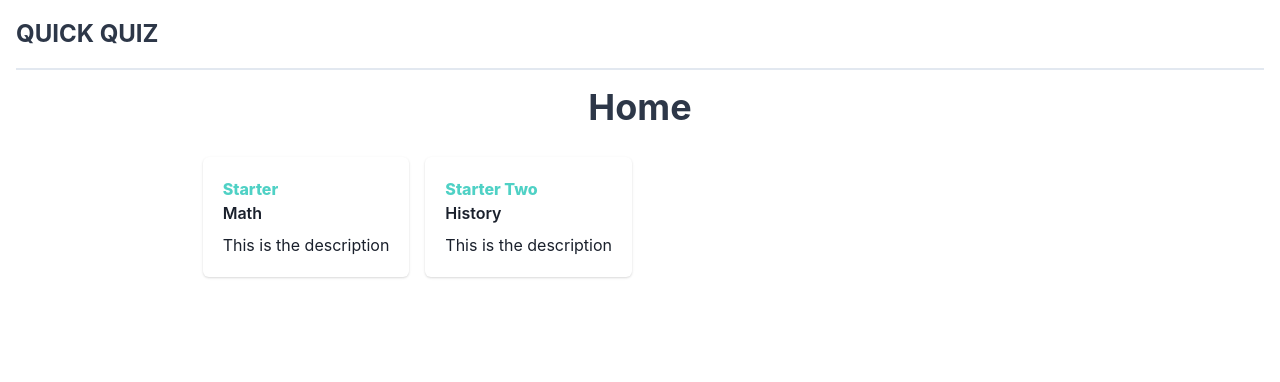
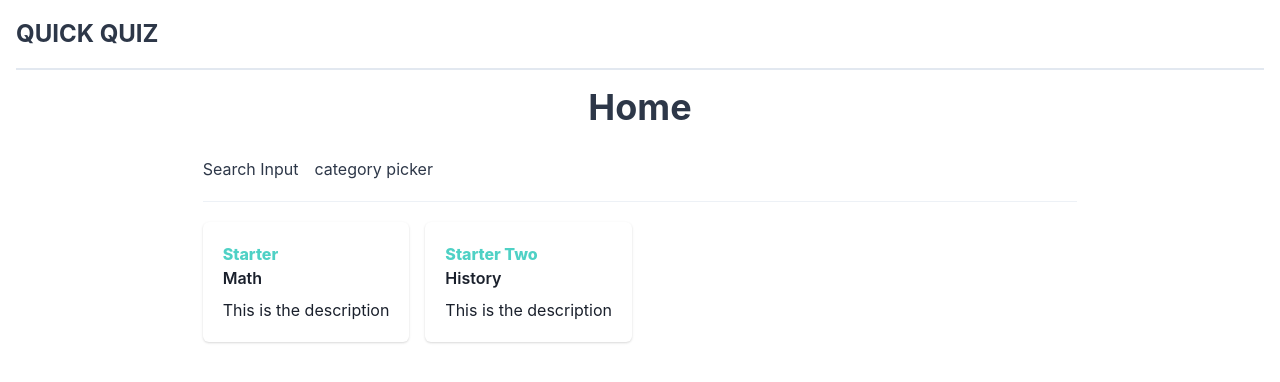
Before and after one commit to mikeHerceg/QuickQuiz, a React (Vite) app: page / in a window 1280 px wide. Shown: the top 382 px of the page. Built offline with nearby package versions, Linux system fonts and the light colour scheme.

Commit message:
add filter context for home page

```diff
--- a/src/components/errors/index.ts
+++ b/src/components/errors/index.ts
@@ -0,0 +1 @@
+export * from "./quizNotFound.component";
--- /dev/null
+++ b/src/pages/home/components/quizTiles.component.tsx
@@ -0,0 +1,20 @@
+import { QuizSummary } from "../../../components/cards";
+import { AllQuizes } from "../../../quizes/all.quiz";
+import { Spacing } from "../../../theme/spacing.theme";
+import { Grid } from "@chakra-ui/react";
+
+export const QuizTiles = () => {
+  return (
+    <Grid templateColumns="repeat(4, 1fr)" gap={Spacing.md}>
+      {AllQuizes.map(({ title, description, category, id }) => (
+        <QuizSummary
+          key={id}
+          title={title}
+          description={description}
+          category={category}
+          link={`/quiz/${id}`}
+        />
+      ))}
+    </Grid>
+  );
+};
--- /dev/null
+++ b/src/pages/home/components/searchAndFilter.component.tsx
@@ -0,0 +1,13 @@
+import { Divider, HStack } from "@chakra-ui/react";
+import { Spacing } from "../../../theme";
+
+export const SearchAndFilter = () => {
+  return (
+    <>
+      <HStack gap={Spacing.md}>
+        <span>Search Input</span> <span>category picker</span>
+      </HStack>
+      <Divider my={Spacing.lr} />
+    </>
+  );
+};
--- /dev/null
+++ b/src/pages/home/filter.context.tsx
@@ -0,0 +1,26 @@
+import { createContext, FunctionComponent, useState } from "react";
+import { Category } from "../../types/globals.types";
+
+type Filters = { search: null | string; category: null | Category };
+
+type FilterContext = {
+  filters: Filters;
+  setFilters: React.Dispatch<React.SetStateAction<Filters>>;
+};
+
+const filterContext = createContext<FilterContext | undefined>(undefined);
+
+export const FilterContextProvider: FunctionComponent<{
+  children: JSX.Element;
+}> = ({ children }) => {
+  const [filters, setFilters] = useState<Filters>({
+    search: null,
+    category: null,
+  });
+
+  const context = { filters, setFilters };
+
+  return (
+    <filterContext.Provider value={context}>{children}</filterContext.Provider>
+  );
+};
--- a/src/pages/home/home.page.tsx
+++ b/src/pages/home/home.page.tsx
@@ -1,24 +1,16 @@
-import { Grid } from "@chakra-ui/react";
 import { FunctionComponent } from "react";
 import { PageContainer } from "../../components";
-import { QuizSummary } from "../../components/cards";
-import { AllQuizes } from "../../quizes/all.quiz";
-import { Spacing } from "../../theme/spacing.theme";
+import { QuizTiles } from "./components/quizTiles.component";
+import { SearchAndFilter } from "./components/searchAndFilter.component";
+import { FilterContextProvider } from "./filter.context";
 
 export const Home: FunctionComponent = () => {
   return (
-    <PageContainer title="Home">
-      <Grid templateColumns="repeat(4, 1fr)" gap={Spacing.md}>
-        {AllQuizes.map(({ title, description, category, id }) => (
-          <QuizSummary
-            key={id}
-            title={title}
-            description={description}
-            category={category}
-            link={`/quiz/${id}`}
-          />
-        ))}
-      </Grid>
-    </PageContainer>
+    <FilterContextProvider>
+      <PageContainer title="Home">
+        <SearchAndFilter />
+        <QuizTiles />
+      </PageContainer>
+    </FilterContextProvider>
   );
 };
--- a/src/pages/quiz/quiz.page.tsx
+++ b/src/pages/quiz/quiz.page.tsx
@@ -1,4 +1,4 @@
-import { FunctionComponent, useState } from "react";
+import { FunctionComponent } from "react";
 import { Link } from "react-router-dom";
 import { useParams } from "react-router";
 import { PageContainer } from "../../components";
@@ -10,7 +10,6 @@ import { QuizNotFound } from "../../components/errors/quizNotFound.component";
 export const Quiz: FunctionComponent = () => {
   const { quizId } = useParams();
   const quizConfig = AllQuizes.find(({ id }) => id === quizId);
-  console.log(quizConfig);
 
   if (!quizConfig) return <QuizNotFound />;
 
```
